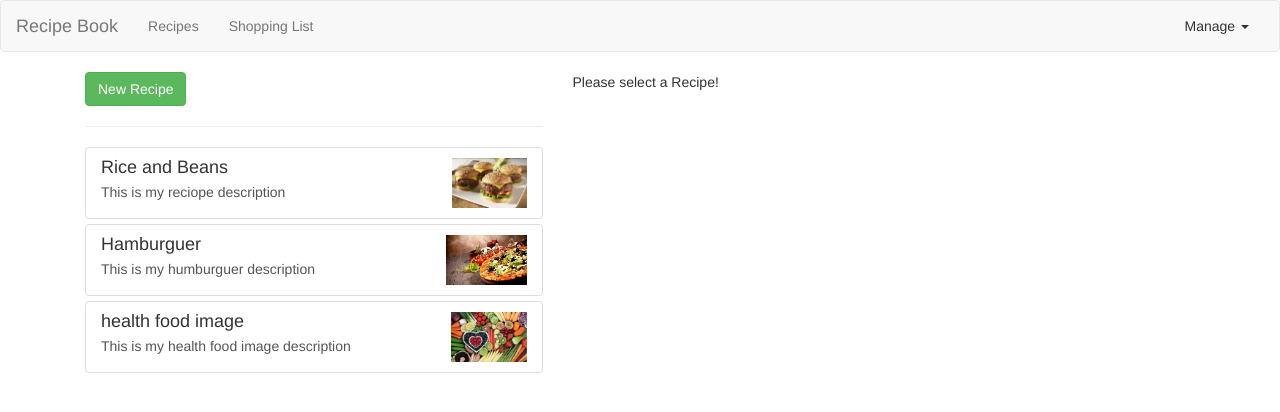
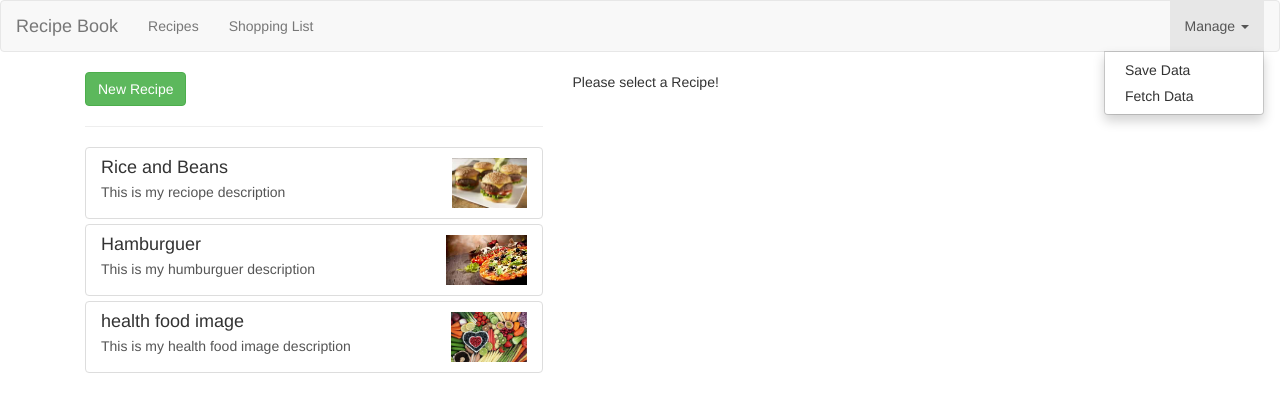
Before and after one commit to CesaltinoFelix/recipe-book, an Angular app: page / in a window 1280 px wide. Both pictures are taken after a click on the button "Manage". Shown: the top 412 px of the page. Built offline with nearby package versions, Linux system fonts and the light colour scheme.

Commit message:
updating code

```diff
--- a/src/app/app.module.ts
+++ b/src/app/app.module.ts
@@ -9,6 +9,7 @@
 import { RecipeItemComponent } from './recipes/recipe-list/recipe-item/recipe-item.component';
 import { ShoppingListComponent } from './shopping-list/shopping-list.component';
 import { ShoppingEditComponent } from './shopping-list/shopping-edit/shopping-edit.component';
+import { DropdownDirective } from './shared/dropdown.directive';
 
 @NgModule({
   declarations: [
@@ -19,7 +20,8 @@
     RecipeDetailComponent,
     RecipeItemComponent,
     ShoppingListComponent,
-    ShoppingEditComponent
+    ShoppingEditComponent,
+    DropdownDirective,
   ],
   imports: [
     BrowserModule,
--- a/src/app/header/header.component.html
+++ b/src/app/header/header.component.html
@@ -14,11 +14,11 @@
         <li><a href="#" (click)="onSelect('shopping-list')">Shopping List</a></li>
       </ul>
       <ul class="nav navbar-nav navbar-right">
-        <li class="dropdown">
+        <li class="dropdown" appDropdown>
           <a href="#" class="dropdown-toggle" role="button">Manage <span class="caret"></span></a>
           <ul class="dropdown-menu">
-            <li>Save Data</li>
-            <li>Fetch Data</li>
+            <li><a href="#">Save Data</a></li>
+            <li><a href="#">Fetch Data</a></li>
           </ul>
         </li>
       </ul>
--- a/src/app/recipes/recipe-detail/recipe-detail.component.html
+++ b/src/app/recipes/recipe-detail/recipe-detail.component.html
@@ -15,7 +15,7 @@
 </div>
 <div class="row">
   <div class="col-xs-12">
-    <div class="btn-group">
+    <div class="btn-group" appDropdown>
       <button class="btn btn-primary dropdown-toggle">
         Manage Recipe <span class="caret"></span>
       </button>
--- /dev/null
+++ b/src/app/shared/dropdown.directive.ts
@@ -0,0 +1,14 @@
+import { Directive, HostBinding, HostListener } from '@angular/core';
+
+@Directive({
+  selector: '[appDropdown]'
+})
+export class DropdownDirective {
+@HostBinding('class.open') isOpen : Boolean = false;
+
+@HostListener('click') toggleOpen(){
+  this.isOpen = !this.isOpen;
+}
+  constructor() { }
+
+}
--- a/src/app/shopping-list/shopping-edit/shopping-edit.component.ts
+++ b/src/app/shopping-list/shopping-edit/shopping-edit.component.ts
@@ -4,23 +4,21 @@
 @Component({
   selector: 'app-shopping-edit',
   templateUrl: './shopping-edit.component.html',
-  styleUrl: './shopping-edit.component.css'
+  styleUrl: './shopping-edit.component.css',
 })
 export class ShoppingEditComponent {
   @Output() onAddedShoppingList = new EventEmitter<IngredientModel>();
   name: string;
   amount: number;
 
-  onAddShoppingList():void{
-    this.onAddedShoppingList.emit({
-      name: this.name,
-      amount: this.amount
-    });
+  onAddShoppingList(): void {
+    const newIngredient = new IngredientModel(this.name, this.amount);
+    this.onAddedShoppingList.emit(newIngredient);
     this.name = '';
     this.amount = 0;
   }
 
-  onClearInPuts():void{
+  onClearInPuts(): void {
     this.name = '';
     this.amount = 0;
   }
```
